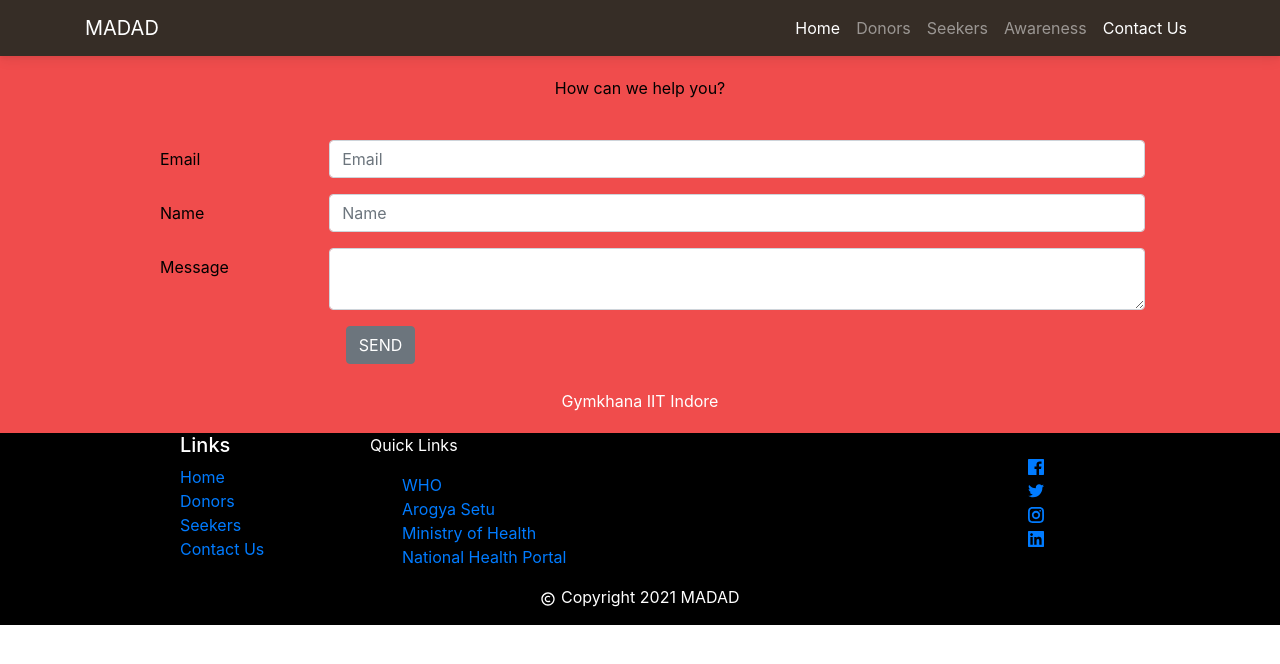
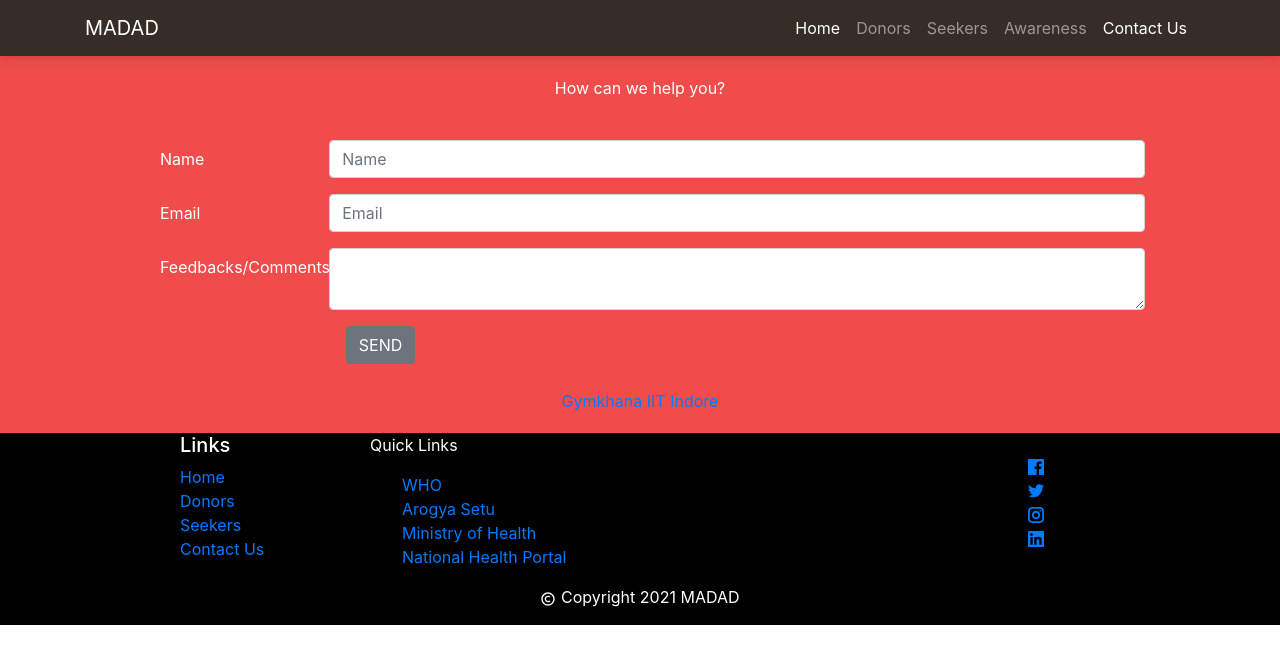
Before and after one commit to AshishRajIITI/madad, a React (Create React App) app in the folder frontend/: page /contactus in a window 1280 px wide. Shown: the top 664 px of the page. Built offline with nearby package versions, Linux system fonts and the light colour scheme.

Commit message:
added email address

```diff
--- a/frontend/package.json
+++ b/frontend/package.json
@@ -9,6 +9,7 @@
     "@testing-library/user-event": "^12.1.10",
     "axios": "^0.21.1",
     "bootstrap": "^4.6.0",
+    "emailjs-com": "^2.6.4",
     "mdb-ui-kit": "^3.5.0",
     "mdbreact": "^5.0.2",
     "react": "^17.0.2",
--- a/frontend/src/components/Contactus.js
+++ b/frontend/src/components/Contactus.js
@@ -1,44 +1,63 @@
 import React from 'react';
 import { Col, Button, Form, FormGroup, Label, Input } from 'reactstrap';
+import emailjs from 'emailjs-com';
 
-const Contactus = (props) => {
+export default function ContactUs() {
+
+  function sendEmail(e) {
+    e.preventDefault();
+
+    emailjs.sendForm('service_cxdt4z9', 'template_7pnsjag', e.target, 'user_T37xBHudJO9m0oYsi8ZQ0')
+      .then((result) => {
+          console.log(result.text);
+      }, (error) => {
+          console.log(error.text);
+      });
+
+  }
+
+
   return (
-    <div className="container" style={{ marginTop: 20, marginBottom: 20 }}>
-      <div className="container-div" style={{ color: 'black', textAlign: 'center' }}>
+
+    <div className="container" style = {{marginTop:20,marginBottom:20}}>
+        <div className = "container-div" style = {{color:'white',textAlign:'center'}}>
             How can we help you?
         </div>
-      <Form style={{ marginTop: 40, marginRight: 50, marginLeft: 75 }}>
+    <Form onSubmit={sendEmail} style = {{marginTop: 40, marginRight: 50,marginLeft:75}}>
+
     <FormGroup row>
-          <Label for="exampleEmail" sm={2} style={{ color: 'black' }}>Email</Label>
+        <Label for="name" sm={2} style = {{color:'white'}}>Name</Label>
         <Col sm={10}>
-            <Input type="email" name="email" id="exampleEmail" placeholder="Email" />
+          <Input type="name" name="user_name" id="name" placeholder="Name" />
         </Col>
       </FormGroup>
+
       <FormGroup row>
-          <Label for="exampleName" sm={2} style={{ color: 'black' }}>Name</Label>
+        <Label for="email" sm={2} style = {{color:'white'}}>Email</Label>
         <Col sm={10}>
-            <Input type="name" name="name" id="exampleName" placeholder="Name" />
+          <Input type="email" name="user_email" id="email" placeholder="Email" />
         </Col>
       </FormGroup>
+
       <FormGroup row>
-          <Label for="exampleText" sm={2} style={{ color: 'black' }}>Message</Label>
+        <Label for="comments" sm={2} style = {{color:'white'}}>Feedbacks/Comments</Label>
         <Col sm={10}>
-            <Input type="textarea" name="text" id="exampleText" />
+          <Input type="textarea" name="message" id="comments" />
         </Col>
       </FormGroup>
-        <FormGroup check row style={{ marginBottom: 25, marginTop: 10 }}>
+      <FormGroup check row style = {{marginBottom:25,marginTop:10}}>
         <Col sm={{ size: 10, offset: 2 }}>
-            <Button>Send</Button>
+          <Button type="submit" value="Send">Send</Button>
         </Col>
       </FormGroup>
     </Form>
-      <div className="container-link" style={{ textAlign: 'center' }}>
-        <span class="create">
-          <a style={{ color: "white" }} href="http://gymkhana.iiti.ac.in/#" class="link">Gymkhana IIT Indore</a>
+    <div className = "container-link" style = {{textAlign:'center'}}>
+        <span class = "create">
+            <a href="http://gymkhana.iiti.ac.in/#" class="link">Gymkhana IIT Indore</a>
             </span>
     </div>
     </div>
+
+
   );
 }
-
-export default Contactus;
```
Also changed, not shown: 1 other file (tests, documents, lock files or other folders). Lines whose indentation alone changed are shown as unchanged.
